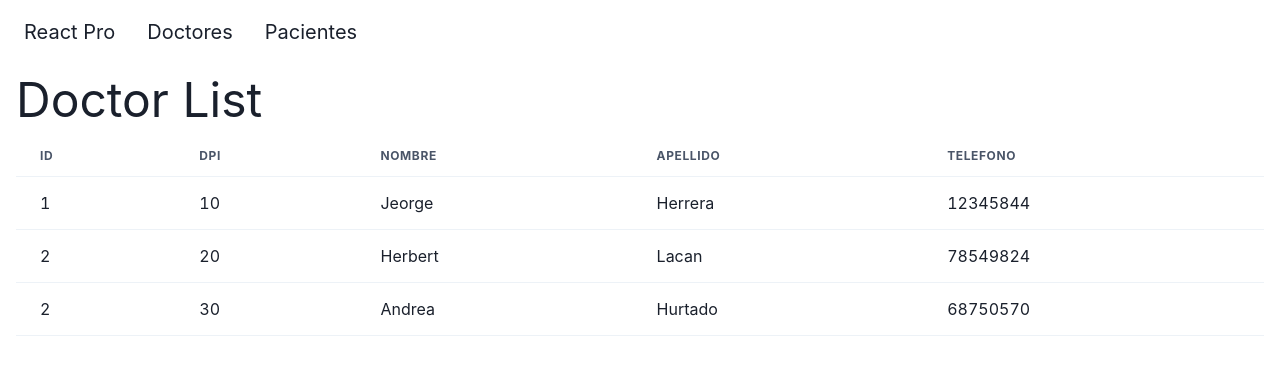
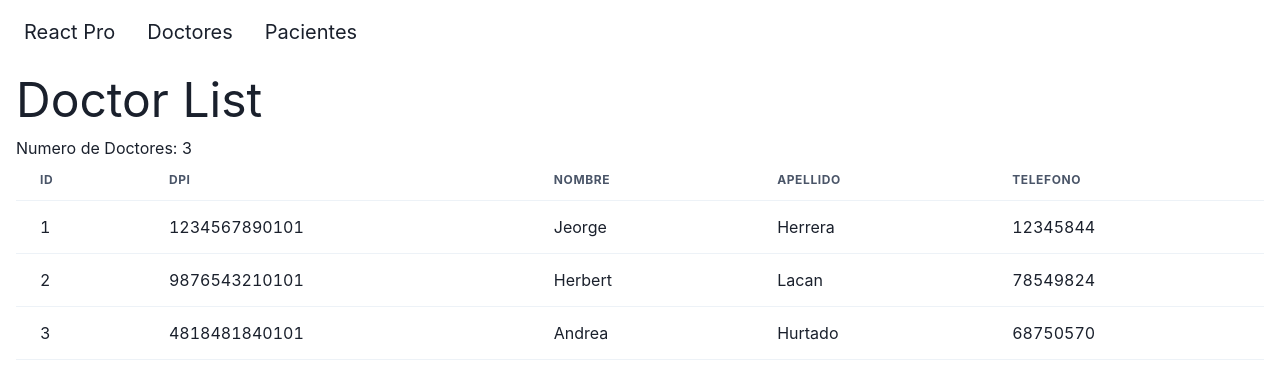
Before and after one commit to HLacan/react-hospital-project, a React (Create React App) app: page /doctors in a window 1280 px wide. Shown: the top 378 px of the page. Built offline with nearby package versions, Linux system fonts and the light colour scheme; data requests are answered from the project's data file.

Commit message:
add react query and doctor api

```diff
--- a/package.json
+++ b/package.json
@@ -9,6 +9,7 @@
     "framer-motion": "^6.3.1",
     "react": "^18.0.0",
     "react-dom": "^18.0.0",
+    "react-query": "^3.38.0",
     "react-router-dom": "^6.3.0",
     "web-vitals": "^2.1.4"
   },
--- a/src/App.js
+++ b/src/App.js
@@ -1,24 +1,30 @@
-import { ChakraProvider, Container } from '@chakra-ui/react';
-import DoctorList from 'pages/DoctorList';
-import Header from 'pages/Header';
-import HomePage from 'pages/HomePage';
-import PatientList from 'pages/PatientList';
-import { BrowserRouter as Router, Route, Routes } from 'react-router-dom';
+import { ChakraProvider, Container } from '@chakra-ui/react'
+import DoctorList from 'pages/DoctorList'
+import Header from 'pages/Header'
+import HomePage from 'pages/HomePage'
+import PatientList from 'pages/PatientList'
+import { QueryClient, QueryClientProvider } from 'react-query'
+import { ReactQueryDevtools } from 'react-query/devtools'
+import { BrowserRouter as Router, Route, Routes } from 'react-router-dom'
+
+const queryClient = new QueryClient()
 
 export default function App() {
   return (
+    <QueryClientProvider client={queryClient}>
       <ChakraProvider>
         <Router>
-        <Header/>
+          <Header />
           <Container maxW='container.xl'>
             <Routes>
-          <Route path='/' element={<HomePage/>}/>
-          <Route path='doctors' element={<DoctorList/>}/>
-          <Route path='patients' element={<PatientList/>}/>
+              <Route path='/' element={<HomePage />} />
+              <Route path='doctors' element={<DoctorList />} />
+              <Route path='patients' element={<PatientList />} />
             </Routes>
           </Container>
         </Router>
       </ChakraProvider>
-
-  );
+      <ReactQueryDevtools initialIsOpen={false}></ReactQueryDevtools>
+    </QueryClientProvider>
+  )
 }
--- /dev/null
+++ b/src/api/doctorApi.js
@@ -0,0 +1,4 @@
+const SERVER_URL = 'http://localhost:3001'
+
+export const api = service =>
+  fetch(`${SERVER_URL}/doctors`).then(res => res.json())
--- /dev/null
+++ b/src/api/index.js
@@ -0,0 +1,4 @@
+const SERVER_URL = 'http://localhost:3001'
+
+export const api = service =>
+  fetch(`${SERVER_URL}/${service}`).then(res => res.json())
--- a/src/pages/DoctorList.jsx
+++ b/src/pages/DoctorList.jsx
@@ -1,34 +1,40 @@
-import { Table, TableContainer, Tbody, Td, Text, Th, Thead, Tr } from "@chakra-ui/react"
+import {
+  Table,
+  TableContainer,
+  Tbody,
+  Td,
+  Text,
+  Th,
+  Thead,
+  Tr,
+} from '@chakra-ui/react'
+import { useQuery } from 'react-query'
 
-const doctors = [
-  {
-    id: 1,
-    dpi: '10',
-    name: 'Jeorge',
-    lastName: 'Herrera',
-    phoneNumber: '12345844'
-  },
-  {
-    id: 2,
-    dpi: '20',
-    name: 'Herbert',
-    lastName: 'Lacan',
-    phoneNumber: '78549824'
-  },
-  {
-    id: 2,
-    dpi: '30',
-    name: 'Andrea',
-    lastName: 'Hurtado',
-    phoneNumber: '68750570'
+const useDoctors = () => {
+  return useQuery('doctors1', () =>
+    fetch('http://localhost:3001/doctors').then(res => res.json())
+  )
 }
-]
 
-export default function DoctorList() {
+function DoctorCount() {
+  const queryInfo = useDoctors()
+
+  return <h4>Numero de Doctores: {queryInfo.data?.length}</h4>
+}
+
+function DoctorList() {
+  const queryInfo = useDoctors()
+
+  if (queryInfo.isLoading) return 'Cargando...'
+  if (queryInfo.error) return queryInfo.error.message
+
+  console.log(queryInfo)
+
   return (
     <div>
-      <Text fontSize='5xl'>Doctor List</Text>
-
+      {queryInfo.isLoading ? (
+        'Loading...'
+      ) : (
         <TableContainer>
           <Table variant='simple'>
             <Thead>
@@ -41,8 +47,8 @@ export default function DoctorList() {
               </Tr>
             </Thead>
             <Tbody>
-            {doctors.map((ticket) => (
-              <Tr>
+              {queryInfo.data.map(ticket => (
+                <Tr key={ticket.id}>
                   <Td>{ticket.id}</Td>
                   <Td>{ticket.dpi}</Td>
                   <Td>{ticket.name}</Td>
@@ -53,6 +59,17 @@ export default function DoctorList() {
             </Tbody>
           </Table>
         </TableContainer>
+      )}
     </div>
   )
 }
+
+export default function DoctorTest() {
+  return (
+    <>
+      <Text fontSize='5xl'>Doctor List</Text>
+      <DoctorCount />
+      <DoctorList />
+    </>
+  )
+}
--- a/tools/db.json
+++ b/tools/db.json
@@ -1 +1 @@
-{"doctors":[{"id":1,"DPI":"1234567890101","name":"Jeorge","lastName":"Herrera","phoneNumber":"12345844"},{"id":2,"DPI":"9876543210101","name":"Herbert","lastName":"Lacan","phoneNumber":"78549824"},{"id":2,"DPI":"4818481840101","name":"Andrea","lastName":"Hurtado","phoneNumber":"68750570"}]}
+{"doctors":[{"id":1,"dpi":"1234567890101","name":"Jeorge","lastName":"Herrera","phoneNumber":"12345844"},{"id":2,"dpi":"9876543210101","name":"Herbert","lastName":"Lacan","phoneNumber":"78549824"},{"id":3,"dpi":"4818481840101","name":"Andrea","lastName":"Hurtado","phoneNumber":"68750570"}]}
```
Also changed, not shown: tools/mockData.js (+4 -4 lines), 1 other file (tests, documents, lock files or other folders). Lines whose indentation alone changed are shown as unchanged.
